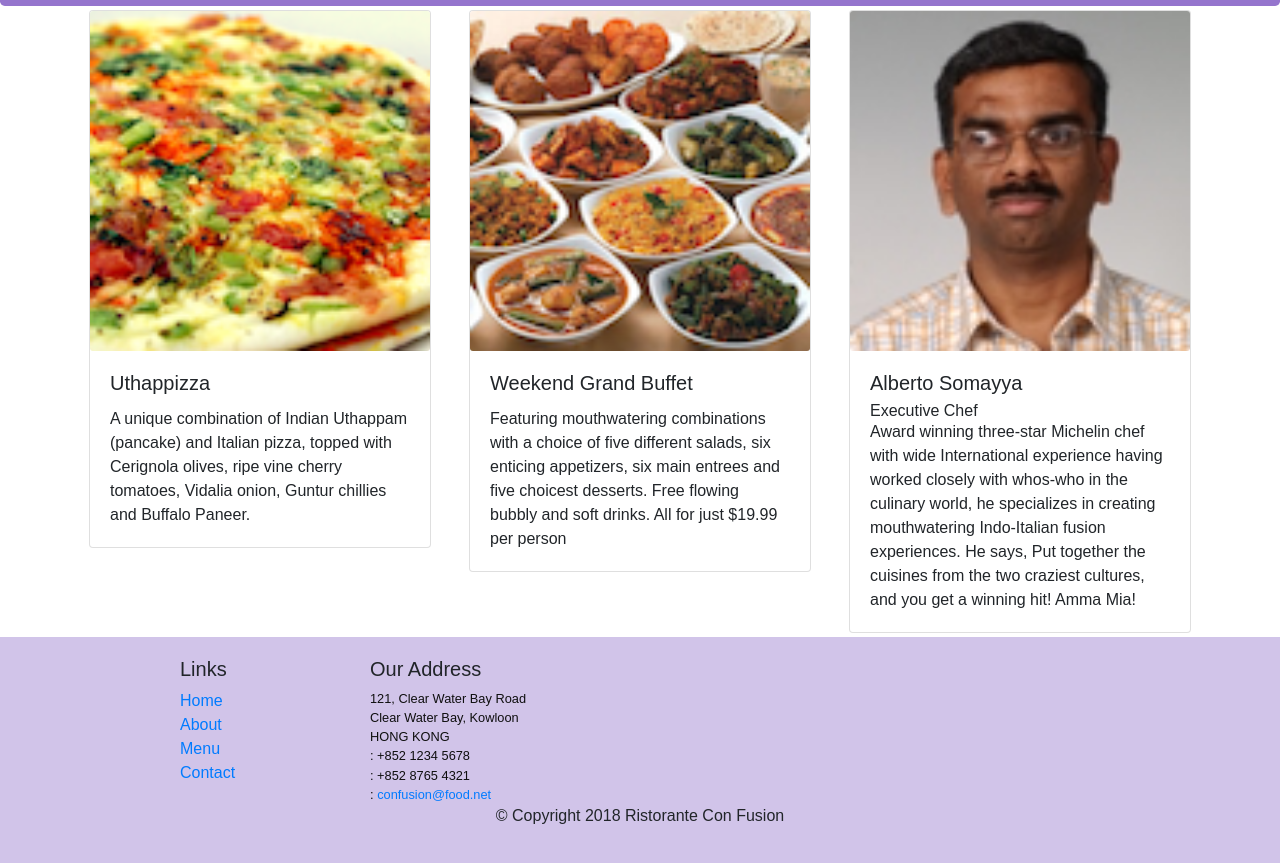
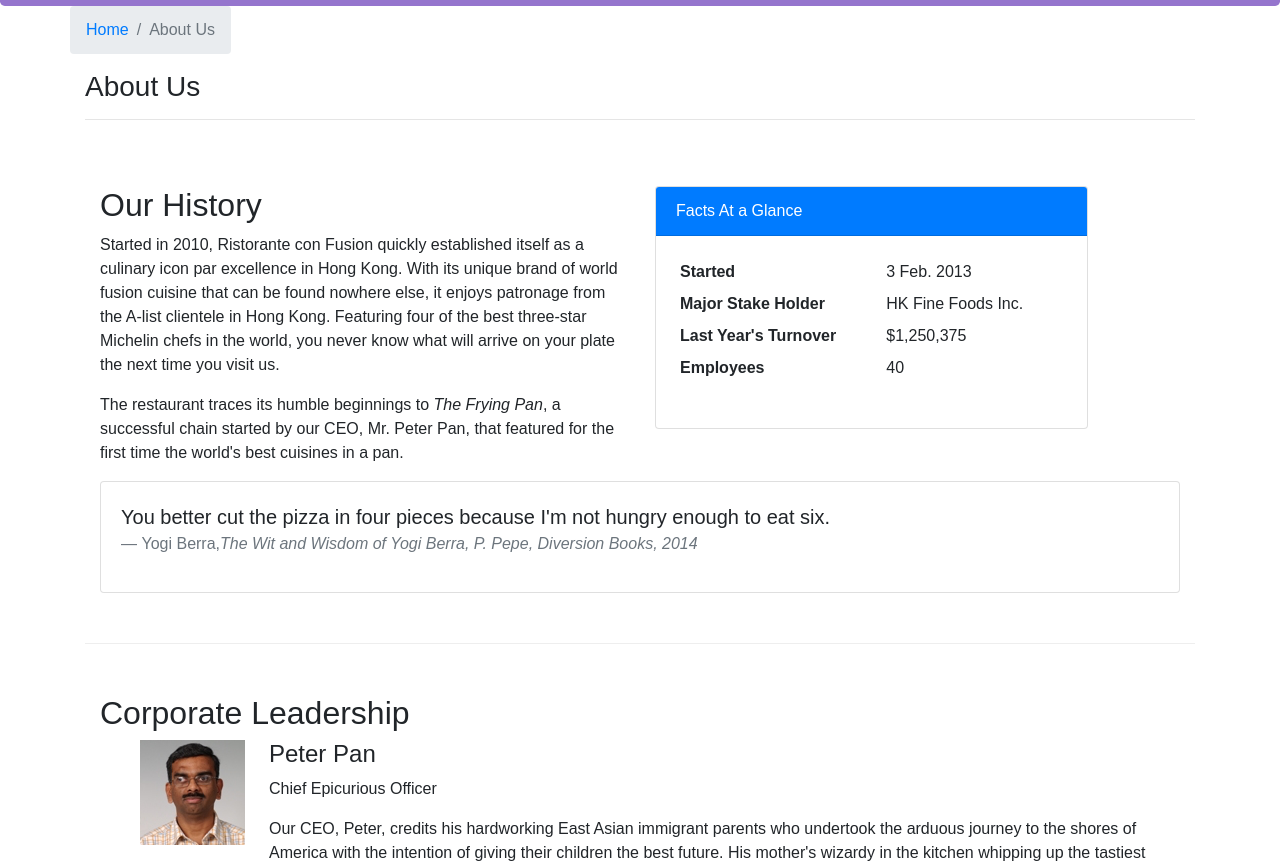
Before and after one commit to sospinal/confusion, a React (Create React App) app: page /aboutus in a window 1280 px wide. Before the commit this address led to /home. Shown: the part 336-1199 px from the top of the page. Built offline with nearby package versions, Linux system fonts and the light colour scheme; the HTML template or start-up script is replaced by a standard one.

Commit message:
Assignment 2

```diff
--- /dev/null
+++ b/src/components/AboutComponent.js
@@ -0,0 +1,119 @@
+import React from "react";
+import {
+  Breadcrumb,
+  BreadcrumbItem,
+  Card,
+  CardBody,
+  CardHeader,
+  Media,
+} from "reactstrap";
+import { Link } from "react-router-dom";
+
+const RenderLeader = ({ leader }) => {
+  return (
+    <React.Fragment>
+      <Media left className="mr-4">
+        <Media object src={leader.image} alt={leader.name} />
+      </Media>
+      <Media body>
+        <Media heading>{leader.name}</Media>
+        <p>{leader.designation}</p>
+        <p>{leader.description}</p>
+      </Media>
+    </React.Fragment>
+  );
+};
+
+function About(props) {
+  const leaders = props.leaders.map((leader) => {
+    return (
+      <Media tag="li" key={leader.id} className='mb-3'>
+        <RenderLeader leader={leader} />
+      </Media>
+    );
+  });
+
+  return (
+    <div className="container">
+      <div className="row">
+        <Breadcrumb>
+          <BreadcrumbItem>
+            <Link to="/home">Home</Link>
+          </BreadcrumbItem>
+          <BreadcrumbItem active>About Us</BreadcrumbItem>
+        </Breadcrumb>
+        <div className="col-12">
+          <h3>About Us</h3>
+          <hr />
+        </div>
+      </div>
+      <div className="row row-content">
+        <div className="col-12 col-md-6">
+          <h2>Our History</h2>
+          <p>
+            Started in 2010, Ristorante con Fusion quickly established itself as
+            a culinary icon par excellence in Hong Kong. With its unique brand
+            of world fusion cuisine that can be found nowhere else, it enjoys
+            patronage from the A-list clientele in Hong Kong. Featuring four of
+            the best three-star Michelin chefs in the world, you never know what
+            will arrive on your plate the next time you visit us.
+          </p>
+          <p>
+            The restaurant traces its humble beginnings to{" "}
+            <em>The Frying Pan</em>, a successful chain started by our CEO, Mr.
+            Peter Pan, that featured for the first time the world's best
+            cuisines in a pan.
+          </p>
+        </div>
+        <div className="col-12 col-md-5">
+          <Card>
+            <CardHeader className="bg-primary text-white">
+              Facts At a Glance
+            </CardHeader>
+            <CardBody>
+              <dl className="row p-1">
+                <dt className="col-6">Started</dt>
+                <dd className="col-6">3 Feb. 2013</dd>
+                <dt className="col-6">Major Stake Holder</dt>
+                <dd className="col-6">HK Fine Foods Inc.</dd>
+                <dt className="col-6">Last Year's Turnover</dt>
+                <dd className="col-6">$1,250,375</dd>
+                <dt className="col-6">Employees</dt>
+                <dd className="col-6">40</dd>
+              </dl>
+            </CardBody>
+          </Card>
+        </div>
+        <div className="col-12">
+          <Card>
+            <CardBody className="bg-faded">
+              <blockquote className="blockquote">
+                <p className="mb-0">
+                  You better cut the pizza in four pieces because I'm not hungry
+                  enough to eat six.
+                </p>
+                <footer className="blockquote-footer">
+                  Yogi Berra,
+                  <cite title="Source Title">
+                    The Wit and Wisdom of Yogi Berra, P. Pepe, Diversion Books,
+                    2014
+                  </cite>
+                </footer>
+              </blockquote>
+            </CardBody>
+          </Card>
+        </div>
+      </div>
+      <div className="row row-content">
+        <div className="col-12">
+          <h2>Corporate Leadership</h2>
+        </div>
+        <div className="col-12">
+          <Media list>{leaders}</Media>
+        </div>
+      </div>
+    </div>
+  );
+}
+
+export default About;
--- a/src/components/DishdetailComponent.js
+++ b/src/components/DishdetailComponent.js
@@ -1,6 +1,6 @@
 import React from 'react';
 import { Card, CardImg, CardImgOverlay, CardText, CardBody, CardTitle, Breadcrumb, BreadcrumbItem } from 'reactstrap';
-import { Link } from 'react-router-dom'
+import { Link } from 'react-router-dom';
 
   function RenderDish({dish}) {
 
--- a/src/components/MainComponent.js
+++ b/src/components/MainComponent.js
@@ -2,6 +2,7 @@
 import Home from './HomeComponent';
 import Menu from './MenuComponent';
 import Contact from './ContactComponent';
+import About from './AboutComponent';
 import DishDetail from './DishdetailComponent';
 import Header from './HeaderComponent';
 import Footer from './FooterComponent';
@@ -48,6 +49,7 @@
         <Header />
         <Switch>
           <Route path='/home' component={HomePage} />
+          <Route exact path='/aboutus' component={() => <About leaders={this.state.leaders} />} />
           <Route exact path='/menu' component={() => <Menu dishes={this.state.dishes} />} />
           <Route path='/menu/:dishId' component={DishWithId} />
           <Route exact path='/contactus' component={Contact} />
```
